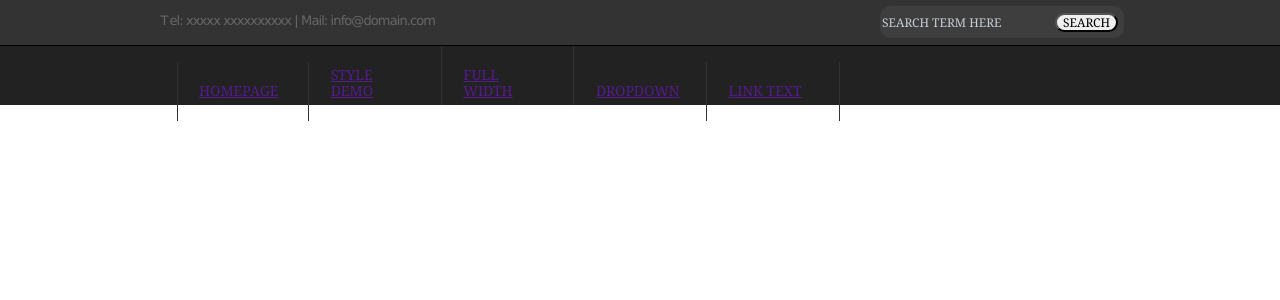
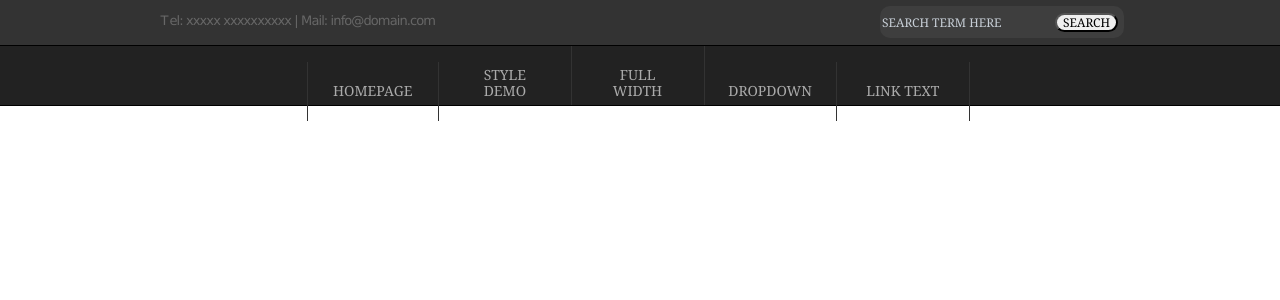
Before and after one commit to jicool91/git-template, a PHP site: page / in a window 1280 px wide. Shown: the top 300 px of the page. Run offline with PHP 8.4, Linux system fonts and the light colour scheme.

Commit message:
добавлены новые стили

```diff
--- a/css/style.css
+++ b/css/style.css
@@ -83,6 +83,7 @@ body {
 .header {
 	height: 59px;
 	background: #222222;
+	border-bottom: 1px solid #000000;
 }
 
 .nav-menu__list {
@@ -91,7 +92,8 @@ body {
 	font-family: Georgia;
 	font-size: 14px;
 	text-transform: uppercase;
-
+	vertical-align: middle;
+	padding-left: 0;
 }
 
 .nav-menu__item {
@@ -101,6 +103,7 @@ body {
 	box-sizing: border-box;
 	width: 132px;
 	margin-left: -3px;
+
 }
 
 .nav-menu__item-first {
@@ -114,4 +117,13 @@ body {
 	vertical-align: middle;
 	padding-top: 21px;
 	padding-bottom: 22px;
+	color: #aaaaaa;
+	text-decoration: none;
 }
+.top-menu__link:hover {
+	color: #969845;
+}
+
+.nav-menu {
+	text-align: center;
+}
```
